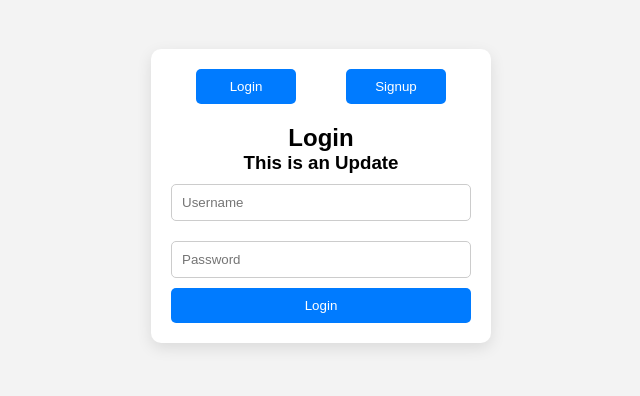
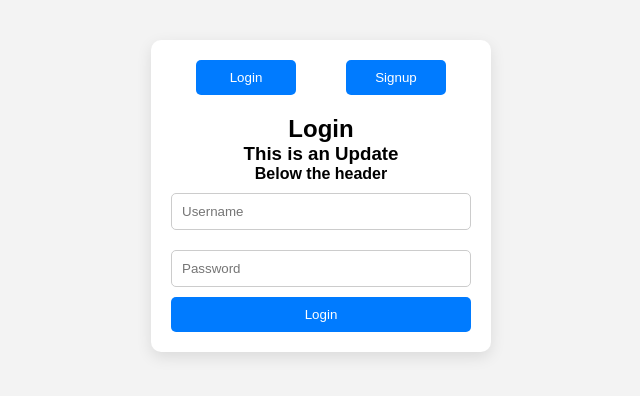
Before and after one commit to gideonadjei94/my_first_git, a plain HTML site: page index.html in a window 1280 px wide. Shown: the part 204-600 px from the top of the page, without its empty margins (319-959 px from the left). Drawn offline with Linux system fonts and the light colour scheme.

Commit message:
New Update

```diff
--- a/index.html
+++ b/index.html
@@ -22,6 +22,7 @@
         <form id="login-form" class="form">
           <h2>Login</h2>
           <h3>This is an Update</h3>
+          <h4>Below the header</h4>
           <input type="text" placeholder="Username" required />
           <input type="password" placeholder="Password" required />
           <button type="submit">Login</button>
```
